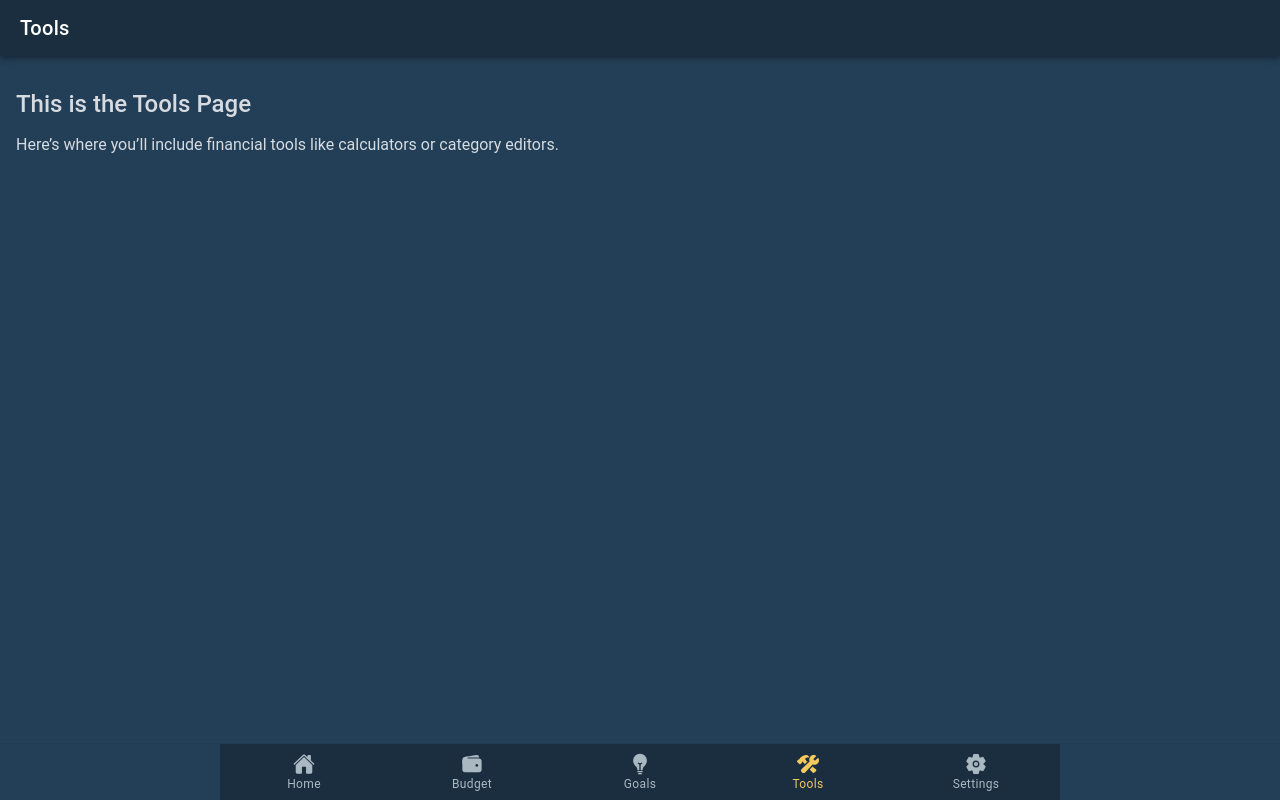
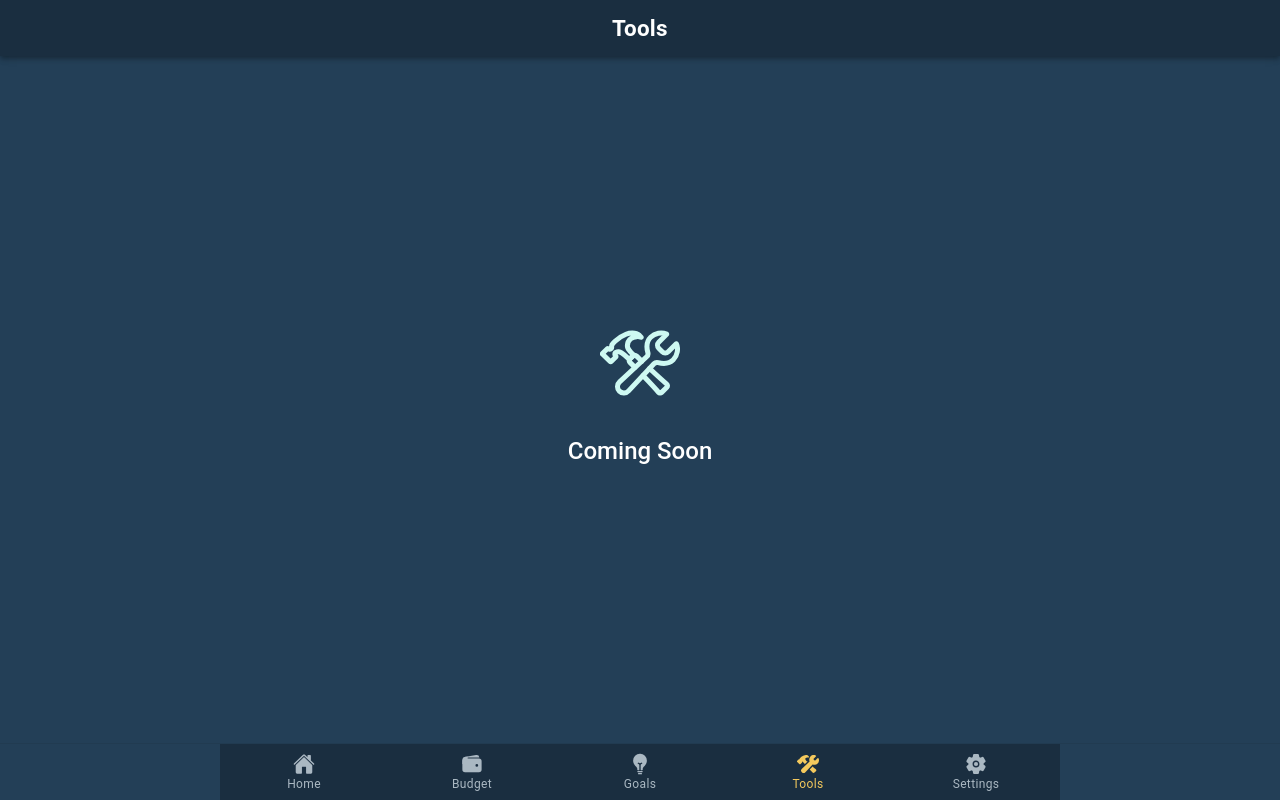
Before and after one commit to The24Kings/BudgetCraft, a React (Vite) app: page /tools in a window 1280 px wide. Built offline with nearby package versions, Linux system fonts and the light colour scheme; no server answers; the database is empty; sample sign-in values are in the browser's storage.

Commit message:
Tools Page

```diff
--- /dev/null
+++ b/src/pages/ToolsPage.css
@@ -0,0 +1,69 @@
+/* ----------------------------------------
+   Tools Page Layout
+---------------------------------------- */
+.tools-content {
+	--background: var(--ion-color-navy-blue-tint);
+	background-color: var(--ion-color-navy-blue-tint);
+	display: flex;
+	justify-content: center;
+	align-items: center;
+	padding: 20px;
+	text-align: center;
+}
+
+.tools-title {
+	color: white;
+	font-weight: 600;
+	text-align: center;
+	width: 100%;
+	font-size: 1.4rem;
+}
+
+/* ----------------------------------------
+   Coming Soon Display
+---------------------------------------- */
+.tools-coming-soon {
+	display: flex;
+	flex-direction: column;
+	align-items: center;
+	justify-content: center;
+	width: 100%;
+	color: white;
+	gap: 12px;
+}
+
+.tools-coming-soon ion-icon {
+	font-size: 4rem;
+	color: var(--ion-color-mint);
+}
+
+.tools-coming-soon p {
+	font-size: 1.25rem;
+	font-weight: 500;
+}
+
+.tools-content {
+	--background: var(--ion-color-navy-blue-tint);
+	background-color: var(--ion-color-navy-blue-tint);
+	display: flex;
+	justify-content: center;
+	align-items: center;
+}
+
+.tools-coming-soon-wrapper {
+	display: flex;
+	flex-direction: column;
+	align-items: center;
+	justify-content: center;
+	height: 100%;
+	color: white;
+	text-align: center;
+	padding: 20px;
+	box-sizing: border-box;
+}
+
+.tools-icon {
+	font-size: 5rem;
+	color: var(--ion-color-mint);
+	margin-bottom: 16px;
+}
--- a/src/pages/ToolsPage.tsx
+++ b/src/pages/ToolsPage.tsx
@@ -1,20 +1,22 @@
 import React from "react";
-import { IonContent, IonHeader, IonPage, IonTitle, IonToolbar } from "@ionic/react";
+import { constructOutline } from "ionicons/icons";
+import { IonContent, IonHeader, IonIcon, IonPage, IonTitle, IonToolbar } from "@ionic/react";
+import "../pages/ToolsPage.css";
 
 const ToolsPage: React.FC = () => {
 	return (
-		<IonPage id="main-content">
+		<IonPage>
 			<IonHeader>
 				<IonToolbar>
-					<IonTitle>Tools</IonTitle>
+					<IonTitle className="tools-title">Tools</IonTitle>
 				</IonToolbar>
 			</IonHeader>
-			<IonContent className="ion-padding">
-				<h2>This is the Tools Page</h2>
-				<p>
-					Here’s where you’ll include financial tools like calculators or category
-					editors.
-				</p>
+
+			<IonContent className="tools-content" fullscreen>
+				<div className="tools-coming-soon-wrapper">
+					<IonIcon icon={constructOutline} className="tools-icon" />
+					<h2>Coming Soon</h2>
+				</div>
 			</IonContent>
 		</IonPage>
 	);
```
